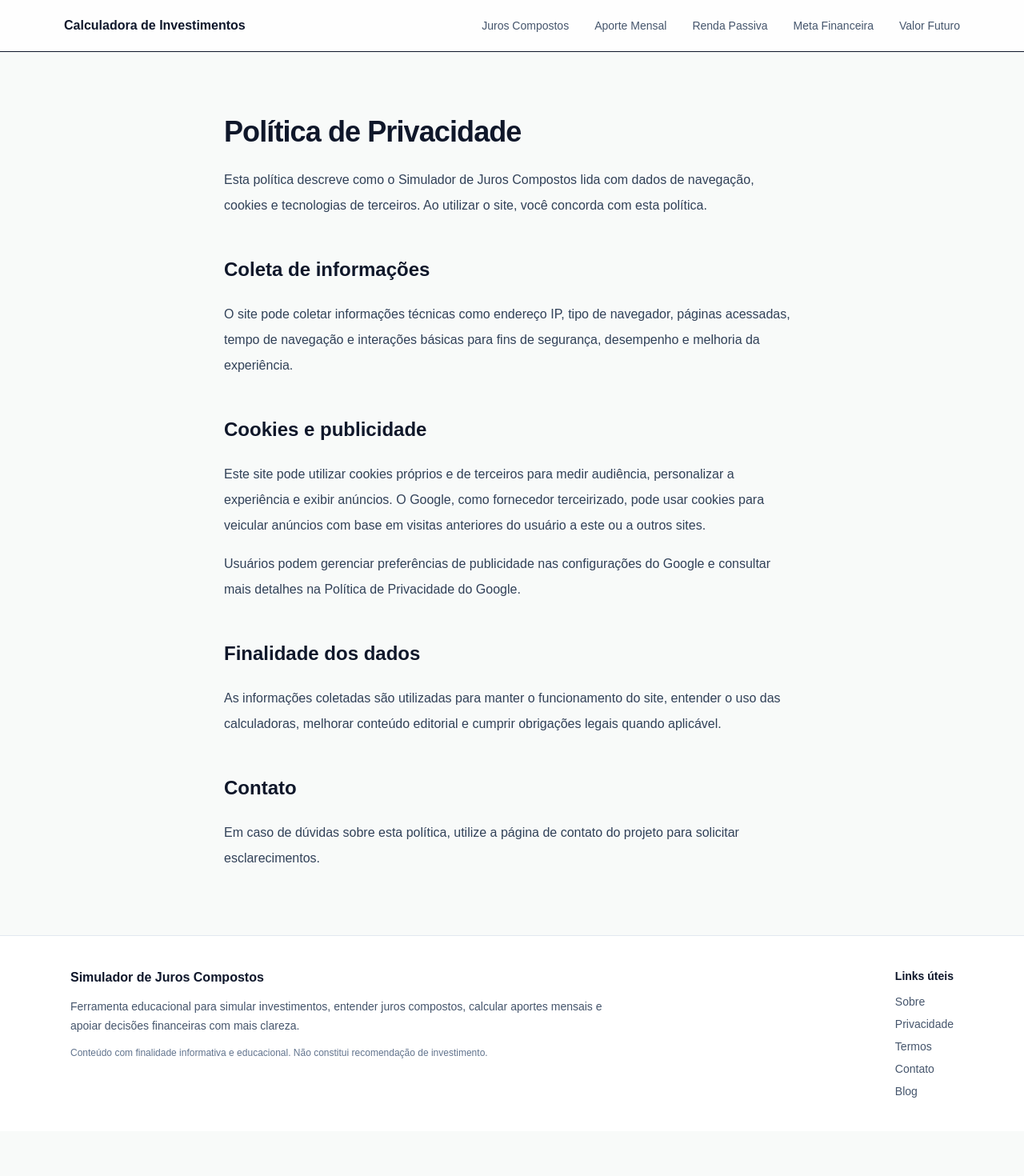
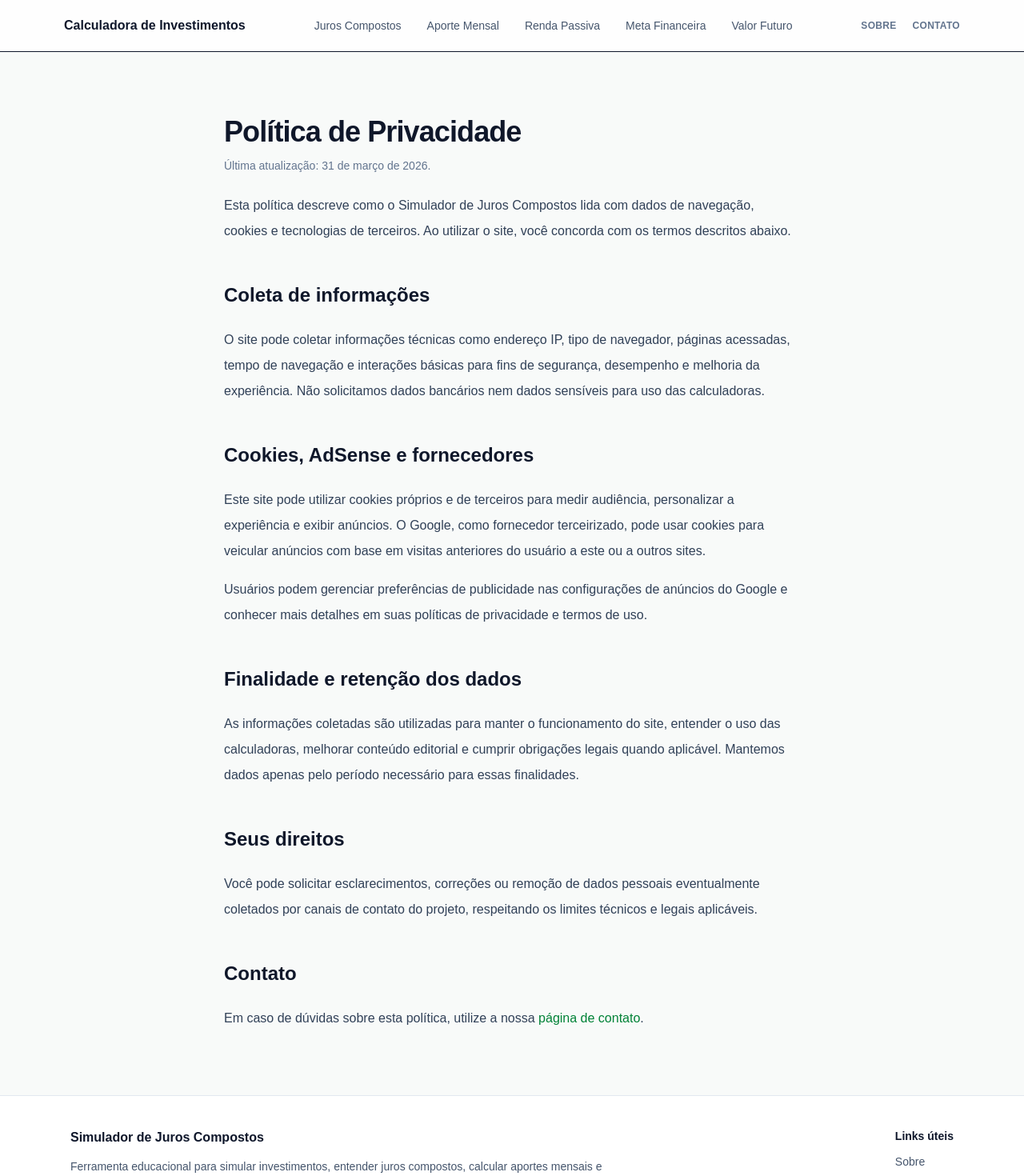
Before and after one commit to Gabrielfernandes7/simulador-juros-composto, a Next.js app: page /privacidade in a window 1280 px wide. Shown: the top 1470 px of the page at 80% size. Before the commit the page ends 1414 px from the top, so only its background shows below. Built offline with nearby package versions, Linux system fonts and the light colour scheme.

Commit message:
Melhora conformidade AdSense com navegação e páginas institucionais

```diff
--- a/src/app/page.tsx
+++ b/src/app/page.tsx
@@ -89,6 +89,24 @@ export default function Home() {
         </div>
       </section>
 
+
+      <section className="max-w-4xl mx-auto px-6 pb-16">
+        <div className="rounded-2xl border border-slate-200 bg-white p-8 shadow-sm">
+          <h2 className="text-2xl font-semibold text-slate-900">Transparência e políticas do projeto</h2>
+          <p className="mt-4 leading-7 text-slate-700">
+            Para manter conformidade com boas práticas de monetização e melhorar a avaliação do site,
+            disponibilizamos páginas institucionais com informações de privacidade, termos de uso, contato
+            e escopo editorial.
+          </p>
+          <div className="mt-5 flex flex-wrap gap-4 text-sm font-medium">
+            <TrackedLink className="text-green-700 hover:text-green-800" href="/sobre" source="home_compliance" label="Sobre">Sobre o projeto</TrackedLink>
+            <TrackedLink className="text-green-700 hover:text-green-800" href="/privacidade" source="home_compliance" label="Privacidade">Política de Privacidade</TrackedLink>
+            <TrackedLink className="text-green-700 hover:text-green-800" href="/termos" source="home_compliance" label="Termos">Termos de Uso</TrackedLink>
+            <TrackedLink className="text-green-700 hover:text-green-800" href="/contato" source="home_compliance" label="Contato">Contato</TrackedLink>
+          </div>
+        </div>
+      </section>
+
       <section className="max-w-6xl mx-auto px-6 py-16">
         <div className="flex items-end justify-between gap-4 flex-wrap mb-8">
           <div>
--- a/src/app/privacidade/page.tsx
+++ b/src/app/privacidade/page.tsx
@@ -1,3 +1,4 @@
+import Link from "next/link"
 import Navbar from "@/components/Navbar"
 
 export const metadata = {
@@ -15,21 +16,24 @@ export default function PrivacidadePage() {
         <h1 className="text-4xl font-bold tracking-tight">
           Política de Privacidade
         </h1>
+        <p className="mt-3 text-sm text-slate-500">Última atualização: 31 de março de 2026.</p>
 
         <p className="mt-6 leading-8 text-slate-700">
           Esta política descreve como o Simulador de Juros Compostos lida com
           dados de navegação, cookies e tecnologias de terceiros. Ao utilizar o
-          site, você concorda com esta política.
+          site, você concorda com os termos descritos abaixo.
         </p>
 
         <h2 className="mt-12 text-2xl font-semibold">Coleta de informações</h2>
         <p className="mt-6 leading-8 text-slate-700">
           O site pode coletar informações técnicas como endereço IP, tipo de
           navegador, páginas acessadas, tempo de navegação e interações básicas
-          para fins de segurança, desempenho e melhoria da experiência.
+          para fins de segurança, desempenho e melhoria da experiência. Não
+          solicitamos dados bancários nem dados sensíveis para uso das
+          calculadoras.
         </p>
 
-        <h2 className="mt-12 text-2xl font-semibold">Cookies e publicidade</h2>
+        <h2 className="mt-12 text-2xl font-semibold">Cookies, AdSense e fornecedores</h2>
         <p className="mt-6 leading-8 text-slate-700">
           Este site pode utilizar cookies próprios e de terceiros para medir
           audiência, personalizar a experiência e exibir anúncios. O Google,
@@ -39,21 +43,29 @@ export default function PrivacidadePage() {
         </p>
         <p className="mt-4 leading-8 text-slate-700">
           Usuários podem gerenciar preferências de publicidade nas configurações
-          do Google e consultar mais detalhes na Política de Privacidade do
-          Google.
+          de anúncios do Google e conhecer mais detalhes em suas políticas de
+          privacidade e termos de uso.
         </p>
 
-        <h2 className="mt-12 text-2xl font-semibold">Finalidade dos dados</h2>
+        <h2 className="mt-12 text-2xl font-semibold">Finalidade e retenção dos dados</h2>
         <p className="mt-6 leading-8 text-slate-700">
           As informações coletadas são utilizadas para manter o funcionamento do
           site, entender o uso das calculadoras, melhorar conteúdo editorial e
-          cumprir obrigações legais quando aplicável.
+          cumprir obrigações legais quando aplicável. Mantemos dados apenas pelo
+          período necessário para essas finalidades.
+        </p>
+
+        <h2 className="mt-12 text-2xl font-semibold">Seus direitos</h2>
+        <p className="mt-6 leading-8 text-slate-700">
+          Você pode solicitar esclarecimentos, correções ou remoção de dados
+          pessoais eventualmente coletados por canais de contato do projeto,
+          respeitando os limites técnicos e legais aplicáveis.
         </p>
 
         <h2 className="mt-12 text-2xl font-semibold">Contato</h2>
         <p className="mt-6 leading-8 text-slate-700">
-          Em caso de dúvidas sobre esta política, utilize a página de contato do
-          projeto para solicitar esclarecimentos.
+          Em caso de dúvidas sobre esta política, utilize a nossa
+          <Link className="font-medium text-green-700 hover:underline" href="/contato"> página de contato</Link>.
         </p>
       </section>
     </main>
--- a/src/app/termos/page.tsx
+++ b/src/app/termos/page.tsx
@@ -13,6 +13,7 @@ export default function TermosPage() {
 
       <section className="mx-auto max-w-3xl px-6 py-20">
         <h1 className="text-4xl font-bold tracking-tight">Termos de Uso</h1>
+        <p className="mt-3 text-sm text-slate-500">Última atualização: 31 de março de 2026.</p>
 
         <p className="mt-6 leading-8 text-slate-700">
           Ao acessar este site, você concorda em utilizar as ferramentas e os
@@ -20,25 +21,34 @@ export default function TermosPage() {
           aplicável.
         </p>
 
-        <h2 className="mt-12 text-2xl font-semibold">Uso informativo</h2>
+        <h2 className="mt-12 text-2xl font-semibold">Uso informativo e educacional</h2>
         <p className="mt-6 leading-8 text-slate-700">
           As calculadoras e os textos publicados têm finalidade educacional. Os
           resultados apresentados dependem dos dados inseridos pelo usuário e
-          não representam promessa de rentabilidade.
+          não representam promessa de rentabilidade, recomendação de compra,
+          venda ou manutenção de ativos.
         </p>
 
-        <h2 className="mt-12 text-2xl font-semibold">Limitação de responsabilidade</h2>
+        <h2 className="mt-12 text-2xl font-semibold">Responsabilidade do usuário</h2>
         <p className="mt-6 leading-8 text-slate-700">
-          O site não presta consultoria financeira individualizada. Antes de
-          tomar decisões de investimento, o usuário deve considerar seu perfil,
-          objetivos e, se necessário, buscar orientação profissional.
+          O usuário é responsável por validar entradas e interpretar os
+          resultados conforme seu contexto financeiro. Antes de tomar decisões
+          de investimento, deve considerar seu perfil, objetivos e, se
+          necessário, buscar orientação profissional.
+        </p>
+
+        <h2 className="mt-12 text-2xl font-semibold">Monetização e publicidade</h2>
+        <p className="mt-6 leading-8 text-slate-700">
+          O site pode exibir publicidade de terceiros para sustentar a operação
+          do projeto. A presença de anúncios não configura endosso automático
+          do produto anunciado.
         </p>
 
         <h2 className="mt-12 text-2xl font-semibold">Atualizações</h2>
         <p className="mt-6 leading-8 text-slate-700">
-          Estes termos podem ser atualizados a qualquer momento para refletir
-          mudanças legais, técnicas ou editoriais. O uso continuado do site após
-          alterações representa concordância com a versão vigente.
+          Estes termos podem ser atualizados para refletir mudanças legais,
+          técnicas ou editoriais. O uso continuado do site após alterações
+          representa concordância com a versão vigente.
         </p>
       </section>
     </main>
--- a/src/components/Footer.tsx
+++ b/src/components/Footer.tsx
@@ -1,12 +1,5 @@
 import Link from "next/link"
-
-const institutionalLinks = [
-  { href: "/sobre", label: "Sobre" },
-  { href: "/privacidade", label: "Privacidade" },
-  { href: "/termos", label: "Termos" },
-  { href: "/contato", label: "Contato" },
-  { href: "/blog", label: "Blog" },
-]
+import { institutionalNavLinks } from "@/config/navigation"
 
 export default function Footer() {
   return (
@@ -30,7 +23,7 @@ export default function Footer() {
         <nav aria-label="Links institucionais">
           <p className="text-sm font-semibold text-slate-900">Links úteis</p>
           <ul className="mt-3 space-y-2 text-sm text-slate-600">
-            {institutionalLinks.map((link) => (
+            {institutionalNavLinks.map((link) => (
               <li key={link.href}>
                 <Link className="transition hover:text-green-600" href={link.href}>
                   {link.label}
--- a/src/components/MobileMenu.tsx
+++ b/src/components/MobileMenu.tsx
@@ -1,7 +1,7 @@
 "use client"
 
 import { useState } from "react"
-import { navLinks } from "@/config/navigation"
+import { institutionalNavLinks, primaryNavLinks } from "@/config/navigation"
 import { TrackedLink } from "./TrackedLink"
 
 export default function MobileMenu() {
@@ -12,6 +12,9 @@ export default function MobileMenu() {
       <button
         onClick={() => setOpen(!open)}
         className="p-2 rounded-lg hover:bg-slate-100 transition"
+        aria-expanded={open}
+        aria-controls="mobile-navigation"
+        aria-label={open ? "Fechar menu" : "Abrir menu"}
       >
         <svg
           xmlns="http://www.w3.org/2000/svg"
@@ -31,13 +34,28 @@ export default function MobileMenu() {
       </button>
 
       {open && (
-        <div className="absolute left-0 top-16 w-full bg-white border-b shadow-sm">
+        <div id="mobile-navigation" className="absolute left-0 top-16 w-full bg-white border-b shadow-sm">
           <div className="flex flex-col px-6 py-6 gap-5 text-sm font-medium">
-            {navLinks.map((link) => (
+            <p className="text-xs font-semibold uppercase tracking-wide text-slate-500">Calculadoras</p>
+            {primaryNavLinks.map((link) => (
               <TrackedLink
                 key={link.href}
                 href={link.href}
                 source="mobile_menu"
+                label={link.label}
+                className="text-slate-700 hover:text-green-600 transition"
+                onClick={() => setOpen(false)}
+              >
+                {link.label}
+              </TrackedLink>
+            ))}
+
+            <p className="mt-2 text-xs font-semibold uppercase tracking-wide text-slate-500">Institucional</p>
+            {institutionalNavLinks.map((link) => (
+              <TrackedLink
+                key={link.href}
+                href={link.href}
+                source="mobile_menu_institutional"
                 label={link.label}
                 className="text-slate-700 hover:text-green-600 transition"
                 onClick={() => setOpen(false)}
--- a/src/components/Navbar.tsx
+++ b/src/components/Navbar.tsx
@@ -1,4 +1,4 @@
-import { navLinks } from "@/config/navigation"
+import { institutionalNavLinks, primaryNavLinks } from "@/config/navigation"
 import MobileMenu from "./MobileMenu"
 import { TrackedLink } from "./TrackedLink"
 
@@ -6,9 +6,13 @@ type NavbarProps = {
   title?: string
 }
 
+const quickInstitutionalLinks = institutionalNavLinks.filter((link) =>
+  ["/sobre", "/contato"].includes(link.href)
+)
+
 export default function Navbar({ title = "Calculadora de Investimentos" }: NavbarProps) {
   return (
-    <nav className="sticky top-0 z-50 border-b bg-white/80 backdrop-blur">
+    <nav className="sticky top-0 z-50 border-b bg-white/80 backdrop-blur" aria-label="Navegação principal">
       <div className="max-w-6xl mx-auto px-4">
         <div className="flex items-center justify-between h-16">
           <TrackedLink
@@ -21,7 +25,7 @@ export default function Navbar({ title = "Calculadora de Investimentos" }: Navba
           </TrackedLink>
 
           <div className="hidden md:flex items-center gap-8 text-sm font-medium">
-            {navLinks.map((link) => (
+            {primaryNavLinks.map((link) => (
               <TrackedLink
                 key={link.href}
                 href={link.href}
@@ -34,6 +38,20 @@ export default function Navbar({ title = "Calculadora de Investimentos" }: Navba
             ))}
           </div>
 
+          <div className="hidden lg:flex items-center gap-5 text-xs font-semibold uppercase tracking-wide text-slate-500">
+            {quickInstitutionalLinks.map((link) => (
+              <TrackedLink
+                key={link.href}
+                href={link.href}
+                source="navbar_institutional"
+                label={link.label}
+                className="hover:text-green-600 transition"
+              >
+                {link.label}
+              </TrackedLink>
+            ))}
+          </div>
+
           <MobileMenu />
         </div>
       </div>
--- a/src/config/navigation.ts
+++ b/src/config/navigation.ts
@@ -1,7 +1,15 @@
-export const navLinks = [
+export const primaryNavLinks = [
   { href: "/simulador-juros-compostos", label: "Juros Compostos" },
   { href: "/simulador-aporte-mensal", label: "Aporte Mensal" },
   { href: "/simulador-renda-passiva", label: "Renda Passiva" },
   { href: "/simulador-meta-financeira", label: "Meta Financeira" },
   { href: "/simulador-valor-futuro", label: "Valor Futuro" },
 ]
+
+export const institutionalNavLinks = [
+  { href: "/sobre", label: "Sobre" },
+  { href: "/privacidade", label: "Privacidade" },
+  { href: "/termos", label: "Termos" },
+  { href: "/contato", label: "Contato" },
+  { href: "/blog", label: "Blog" },
+]
```
